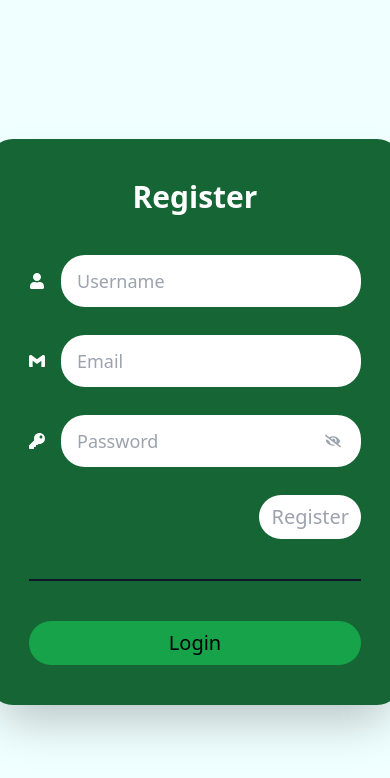
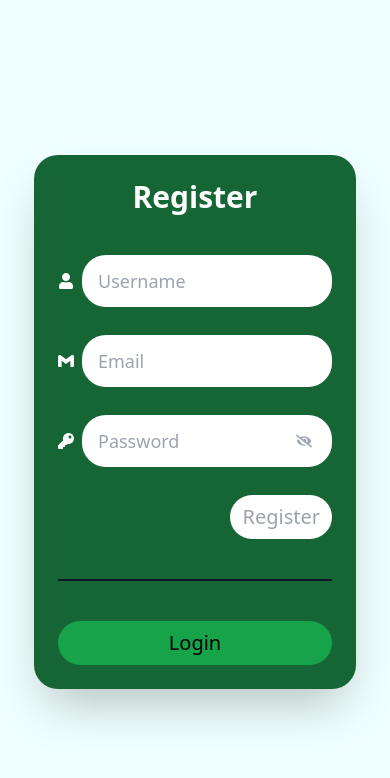
Before and after one commit to tayyabsul3/React-auth-with-firebase, a React (Vite) app: page /register in a window 390 px wide. Shown: the top 778 px of the page. Built offline with nearby package versions, Linux system fonts and the light colour scheme.

Commit message:
Add files via upload

```diff
--- a/src/components/Login.tsx
+++ b/src/components/Login.tsx
@@ -53,7 +53,7 @@ const Login = () => {
     return () => unsubscribe();
   }, []);
   return (
-    <div className="flex justify-center items-center h-[100vh] ">
+    <div className="flex justify-center items-center h-[100vh]  w-full">
       {isSignIn ? (
         <div className="bg-black p-10 text-white shadow-xl">
           <p>Already Logged In sign-out now to Login again.</p>
@@ -66,13 +66,13 @@ const Login = () => {
         </div>
       ) : (
         <form
-          className=" shadow-2xl p-8 bg-green-800 rounded-3xl flex justify-center items-center flex-col text-white transition-all duration-1000 ease-in-out"
+          className=" shadow-2xl p-6 sm:p-10 bg-green-800 rounded-3xl flex justify-center items-center flex-col text-white transition-all duration-1000 ease-in-out"
           onSubmit={handleSubmission}
         >
           <h1 className="text-3xl font-semibold mb-10">Login</h1>
 
           <div>
-            <div className="formField flex gap-4 items-center">
+            <div className="formField flex gap-2 sm:gap-4 items-center">
               <label htmlFor="email">
                 <SiGmail className="text-white" />
               </label>
@@ -81,13 +81,13 @@ const Login = () => {
                 required={true}
                 name="email"
                 placeholder="Email"
-                className="px-4 py-3 text-lg outline-none focus:outline-none w-[300px] text-black bg-white rounded-3xl "
+                className="px-4 py-3 text-lg outline-none focus:outline-none w-[250px] sm:w-[300px] text-black bg-white rounded-3xl "
                 value={email}
                 onChange={(e) => setEmail(e.target.value)}
               />
             </div>
             <div
-              className="formField flex gap-4 items-center mt-7"
+              className="formField flex gap-2 sm:gap-4  items-center mt-7"
               style={{ position: "relative" }}
             >
               <label htmlFor="Passowrd">
@@ -99,7 +99,7 @@ const Login = () => {
                 name="Password"
                 placeholder="Password"
                 required={true}
-                className="px-4 py-3 text-lg outline-none focus:outline-none w-[300px] text-black bg-white rounded-3xl"
+                className="px-4 py-3 text-lg outline-none focus:outline-none w-[250px] sm:w-[300px] text-black bg-white rounded-3xl"
                 value={password}
                 onChange={(e) => setPassword(e.target.value)}
               />
--- a/src/components/Register.tsx
+++ b/src/components/Register.tsx
@@ -52,12 +52,12 @@ const Register = () => {
   return (
     <div className="flex justify-center items-center h-[100vh]">
       <form
-        className=" shadow-2xl p-10 bg-green-800 flex justify-center items-center flex-col text-white transition-all duration-1000 ease-in-out rounded-3xl"
+        className=" shadow-2xl p-6 sm:p-10 bg-green-800 flex justify-center items-center flex-col text-white transition-all duration-1000 ease-in-out rounded-3xl"
         onSubmit={handleSubmission}
       >
         <h1 className="text-3xl font-semibold mb-10">Register</h1>
         <div>
-          <div className="formField flex gap-4 items-center">
+          <div className="formField flex gap-2 sm:gap-4 items-center">
             <label htmlFor="username">
               <FaUser className="text-white" />
             </label>
@@ -66,12 +66,12 @@ const Register = () => {
               required={true}
               name="username"
               placeholder="Username"
-              className="px-4 py-3 text-lg outline-none focus:outline-none w-[300px] text-black bg-white rounded-3xl"
+              className="px-4 py-3 text-lg outline-none focus:outline-none w-[250px] sm:w-[300px] text-black bg-white rounded-3xl"
               value={username}
               onChange={(e) => setUsername(e.target.value)}
             />
           </div>
-          <div className="formField flex gap-4 items-center mt-7">
+          <div className="formField flex gap-2 sm:gap-4 items-center mt-7">
             <label htmlFor="email">
               <SiGmail className="text-white" />
             </label>
@@ -80,14 +80,14 @@ const Register = () => {
               required={true}
               name="email"
               placeholder="Email"
-              className="px-4 py-3 text-lg outline-none focus:outline-none w-[300px] text-black bg-white rounded-3xl"
+              className="px-4 py-3 text-lg outline-none focus:outline-none w-[250px] sm:w-[300px] text-black bg-white rounded-3xl"
               value={email}
               onChange={(e) => setEmail(e.target.value)}
             />
           </div>
 
           <div
-            className="formField flex gap-4 items-center mt-7"
+            className="formField flex gap-2 sm:gap-4 items-center mt-7"
             style={{ position: "relative" }}
           >
             <label htmlFor="Passowrd">
@@ -99,7 +99,7 @@ const Register = () => {
               name="password"
               placeholder="Password"
               required={true}
-              className="px-4 py-3 text-lg outline-none focus:outline-none w-[300px] text-black bg-white rounded-3xl"
+              className="px-4 py-3 text-lg outline-none focus:outline-none w-[250px] sm:w-[300px] text-black bg-white rounded-3xl"
               value={password}
               onChange={(e) => setPassword(e.target.value)}
             />
```
